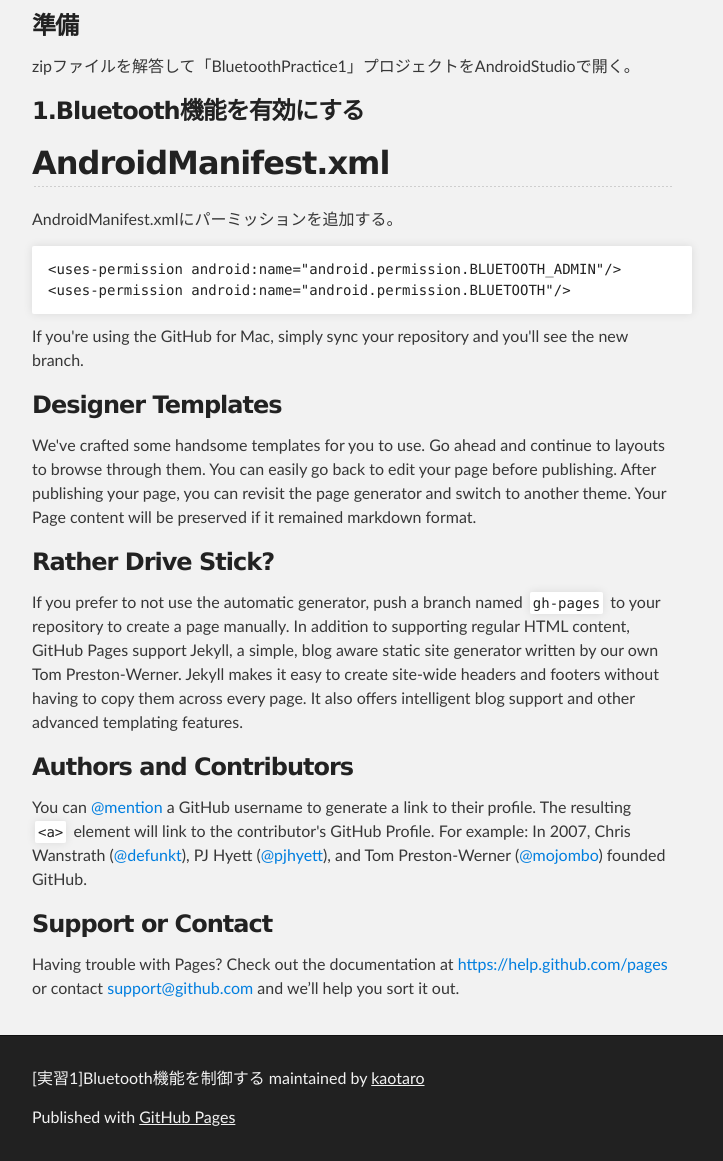
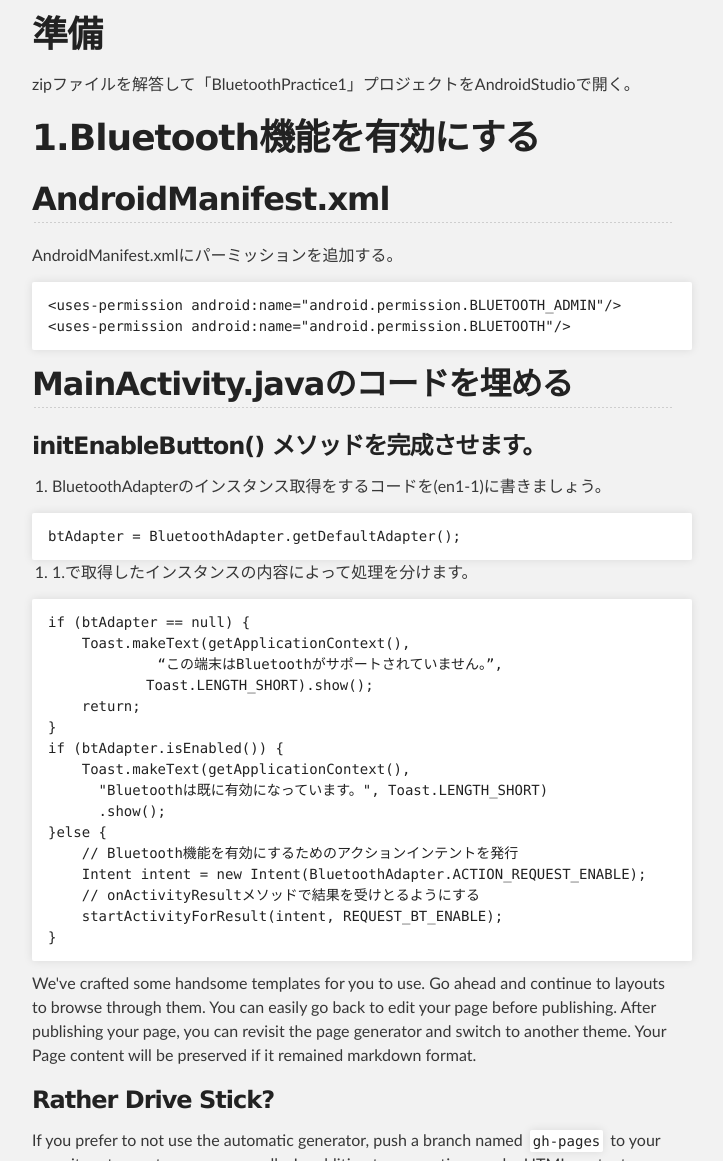
Before and after one commit to kaotaro/tech-nwbt, a plain HTML site: page index.html in a window 1280 px wide. Shown: the part 315-1476 px from the top of the page, without its empty margins (288-1011 px from the left). Drawn offline with Linux system fonts and the light colour scheme.

```diff
--- a/index.html
+++ b/index.html
@@ -31,13 +31,13 @@
     <!-- MAIN CONTENT -->
     <div id="main_content_wrap" class="outer">
       <section id="main_content" class="inner">
-        <h3>
-<a id="準備" class="anchor" href="#%E6%BA%96%E5%82%99" aria-hidden="true"><span class="octicon octicon-link"></span></a>準備</h3>
+        <h1>
+<a id="準備" class="anchor" href="#%E6%BA%96%E5%82%99" aria-hidden="true"><span class="octicon octicon-link"></span></a>準備</h1>
 
 <p>zipファイルを解答して「BluetoothPractice1」プロジェクトをAndroidStudioで開く。</p>
 
-<h3>
-<a id="1bluetooth機能を有効にする" class="anchor" href="#1bluetooth%E6%A9%9F%E8%83%BD%E3%82%92%E6%9C%89%E5%8A%B9%E3%81%AB%E3%81%99%E3%82%8B" aria-hidden="true"><span class="octicon octicon-link"></span></a>1.Bluetooth機能を有効にする</h3>
+<h1>
+<a id="1bluetooth機能を有効にする" class="anchor" href="#1bluetooth%E6%A9%9F%E8%83%BD%E3%82%92%E6%9C%89%E5%8A%B9%E3%81%AB%E3%81%99%E3%82%8B" aria-hidden="true"><span class="octicon octicon-link"></span></a>1.Bluetooth機能を有効にする</h1>
 
 <h2>
 <a id="androidmanifestxml" class="anchor" href="#androidmanifestxml" aria-hidden="true"><span class="octicon octicon-link"></span></a>AndroidManifest.xml</h2>
@@ -48,10 +48,40 @@
 &lt;uses-permission android:name="android.permission.BLUETOOTH"/&gt;
 </code></pre>
 
-<p>If you're using the GitHub for Mac, simply sync your repository and you'll see the new branch.</p>
+<h2>
+<a id="mainactivityjavaのコードを埋める" class="anchor" href="#mainactivityjava%E3%81%AE%E3%82%B3%E3%83%BC%E3%83%89%E3%82%92%E5%9F%8B%E3%82%81%E3%82%8B" aria-hidden="true"><span class="octicon octicon-link"></span></a>MainActivity.javaのコードを埋める</h2>
 
 <h3>
-<a id="designer-templates" class="anchor" href="#designer-templates" aria-hidden="true"><span class="octicon octicon-link"></span></a>Designer Templates</h3>
+<a id="initenablebutton-メソッドを完成させます" class="anchor" href="#initenablebutton-%E3%83%A1%E3%82%BD%E3%83%83%E3%83%89%E3%82%92%E5%AE%8C%E6%88%90%E3%81%95%E3%81%9B%E3%81%BE%E3%81%99" aria-hidden="true"><span class="octicon octicon-link"></span></a>initEnableButton() メソッドを完成させます。</h3>
+
+<ol>
+<li>BluetoothAdapterのインスタンス取得をするコードを(en1-1)に書きましょう。</li>
+</ol>
+
+<pre><code>btAdapter = BluetoothAdapter.getDefaultAdapter();
+</code></pre>
+
+<ol>
+<li>1.で取得したインスタンスの内容によって処理を分けます。</li>
+</ol>
+
+<pre><code>if (btAdapter == null) {
+    Toast.makeText(getApplicationContext(),
+             “この端末はBluetoothがサポートされていません。”,
+　　　　　　　Toast.LENGTH_SHORT).show();
+    return;
+}
+if (btAdapter.isEnabled()) {
+    Toast.makeText(getApplicationContext(),
+      "Bluetoothは既に有効になっています。", Toast.LENGTH_SHORT)
+      .show();
+}else {
+    // Bluetooth機能を有効にするためのアクションインテントを発行
+    Intent intent = new Intent(BluetoothAdapter.ACTION_REQUEST_ENABLE);
+    // onActivityResultメソッドで結果を受けとるようにする
+    startActivityForResult(intent, REQUEST_BT_ENABLE);
+}
+</code></pre>
 
 <p>We've crafted some handsome templates for you to use. Go ahead and continue to layouts to browse through them. You can easily go back to edit your page before publishing. After publishing your page, you can revisit the page generator and switch to another theme. Your Page content will be preserved if it remained markdown format.</p>
 
```
Also changed, not shown: params.json (+1 -1 lines).
